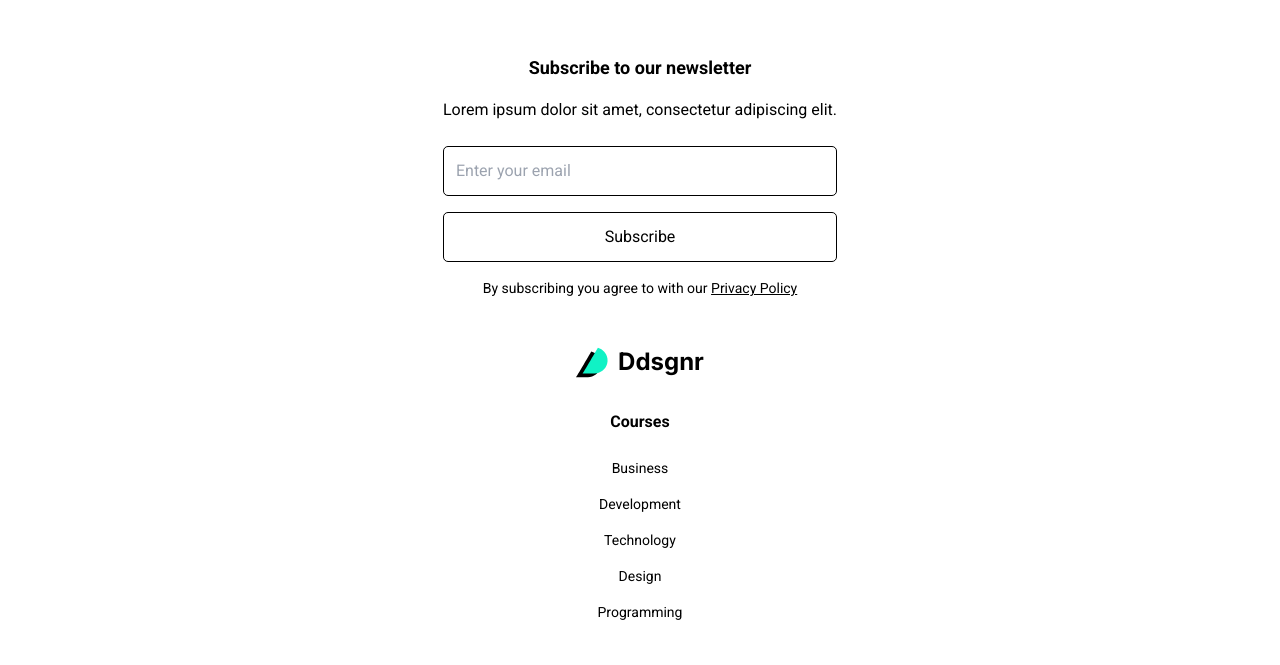
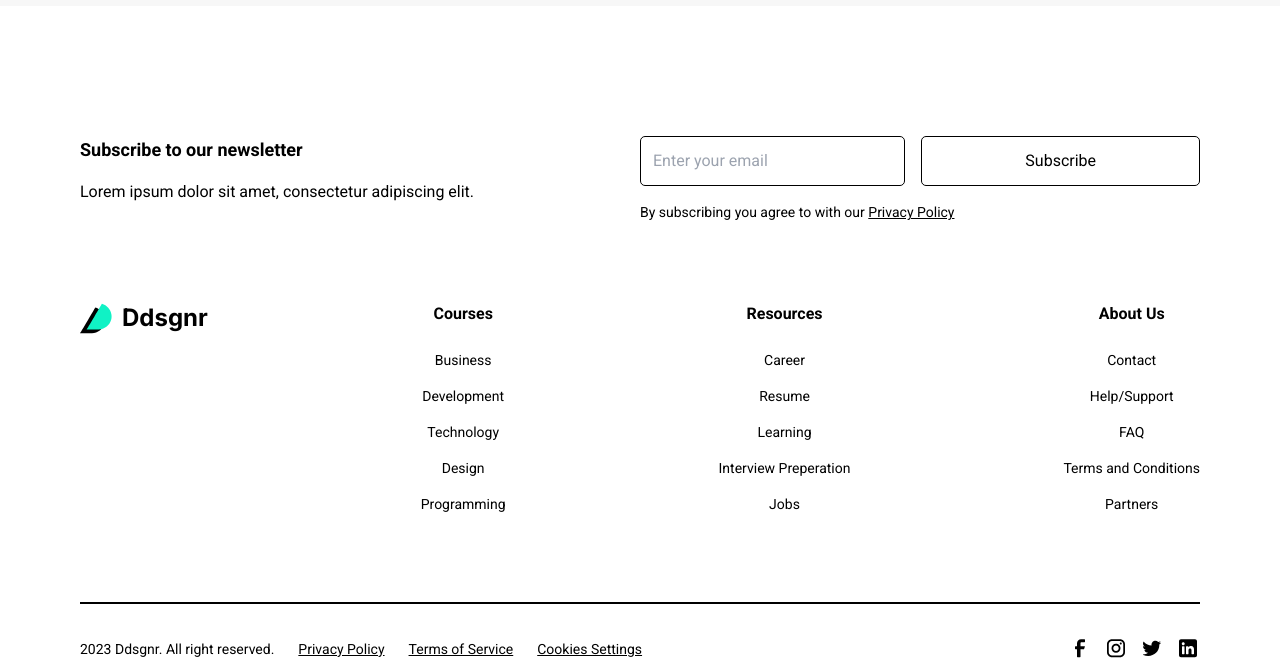
Before and after one commit to dev-hanzala/figma-responsive-assignment, a Next.js app: page / in a window 1280 px wide. Shown: the part 6289-6954 px from the top of the page. Built offline with nearby package versions, Linux system fonts and the light colour scheme.

Commit message:
footer done

```diff
--- a/app/page.tsx
+++ b/app/page.tsx
@@ -737,7 +737,7 @@ export default function Home() {
         </button>
       </div>
       {/* Testimonials */}
-      <div className="flex flex-col justify-center items-center xl:items-start py-12 xl:py-28 px-6 xl:px-16 gap-12 xl:gap-20">
+      <div className="flex flex-col justify-center items-center xl:bg-[#f7f7f7] xl:items-start py-12 xl:py-28 px-6 xl:px-16 gap-12 xl:gap-20">
         <div className="flex flex-col justify-center items-center xl:items-start gap-6">
           <h2 className="xl:hidden font-bold text-[32px]/[40px] text-center">
             What Our Student Say
--- a/components/Footer.tsx
+++ b/components/Footer.tsx
@@ -2,19 +2,19 @@ import Image from "next/image"
 
 const Footer = () => {
 	return (
-    <footer className="flex flex-col justify-center items-center py-12 px-6 gap-12">
-      <div className="flex flex-col justify-center items-center gap-12">
-        <div className="flex flex-col justify-center items-center gap-6 w-full">
-          <div className="flex flex-col justify-center items-center gap-4">
-            <h2 className="font-semibold text-lg text-center">
+    <footer className="flex flex-col justify-center items-center py-12 px-6 xl:p-20 gap-12 xl:gap-20 xl:mt-[50px] xl:mb-[90px]">
+      <div className="flex flex-col justify-center items-center gap-12 xl:gap-20 xl:w-full">
+        <div className="flex flex-col xl:flex-row justify-center xl:justify-between items-center xl:items-start gap-6 xl:gap-0 w-full">
+          <div className="flex flex-col justify-center items-center xl:items-start gap-4 xl:w-full">
+            <h2 className="font-semibold text-lg text-center xl:text-left">
               Subscribe to our newsletter
             </h2>
-            <p className="text-center">
+            <p className="text-center xl:text-left">
               Lorem ipsum dolor sit amet, consectetur adipiscing elit.
             </p>
           </div>
-          <div className="flex flex-col justify-center items-center gap-4 w-full">
-            <form className="flex flex-col justify-center items-center gap-4 w-full">
+          <div className="flex flex-col justify-center items-center xl:items-start gap-4 w-full">
+            <form className="flex flex-col xl:flex-row justify-center items-center gap-4 w-full">
               <input
                 placeholder="Enter your email"
                 type="email"
@@ -30,7 +30,7 @@ const Footer = () => {
             </p>
           </div>
         </div>
-        <div className="flex flex-col justify-center items-center gap-8">
+        <div className="flex flex-col xl:flex-row justify-center items-start xl:justify-between xl:w-full gap-8 xl:gap-10">
           <div className="flex justify-center items-center gap-[10px]">
             <Image src={"/logo.svg"} alt="logo" height={30} width={32} />
             <span className="font-inter font-bold text-2xl">Ddsgnr</span>
@@ -68,8 +68,8 @@ const Footer = () => {
         </div>
         <div className="flex flex-col justify-center items-center gap-8 w-full">
           <hr className="border border-black w-full" />
-          <div className="flex flex-col justify-center items-center gap-6">
-            <div className="flex flex-col justify-center items-center gap-6">
+          <div className="flex flex-col xl:flex-row justify-center xl:justify-between items-center gap-6 xl:w-full">
+            <div className="flex flex-col xl:flex-row justify-center xl:justify-start items-center gap-6">
               <p className="text-center text-sm">
                 2023 Ddsgnr. All right reserved.
               </p>
```
